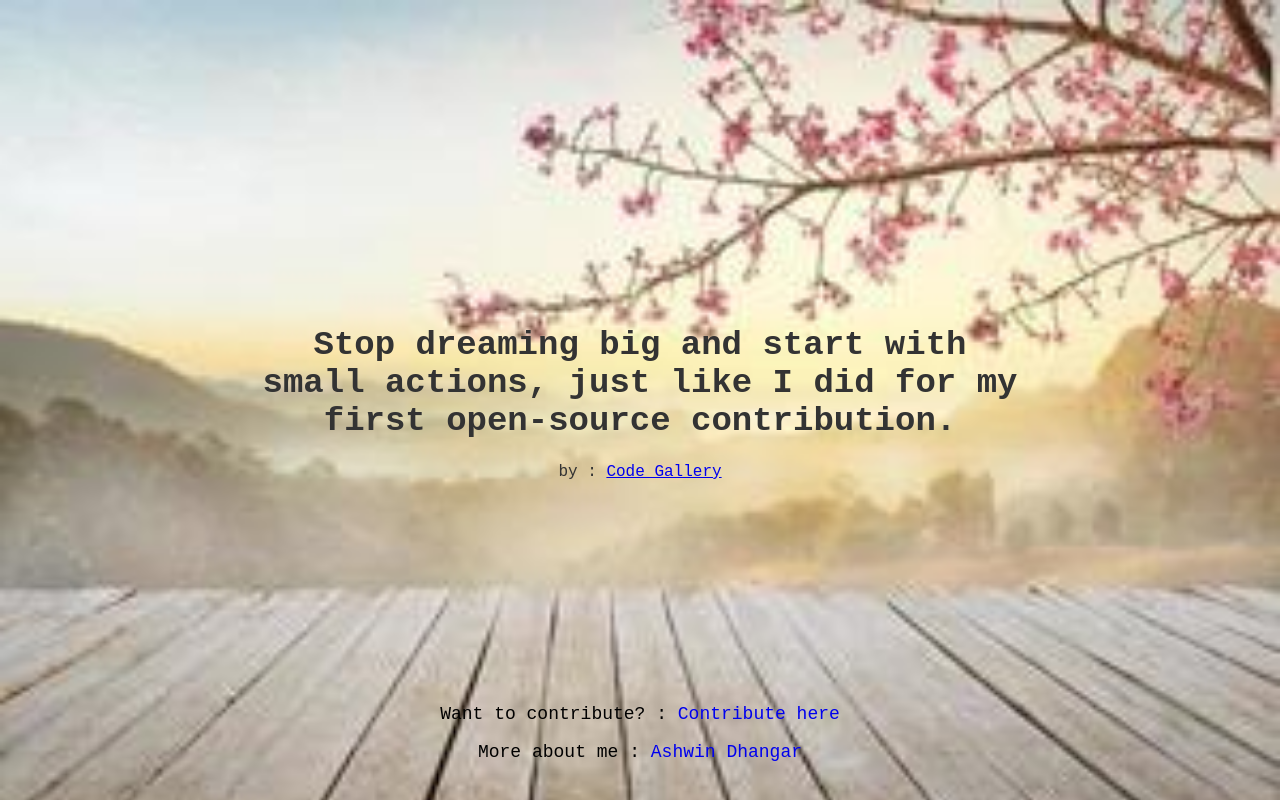
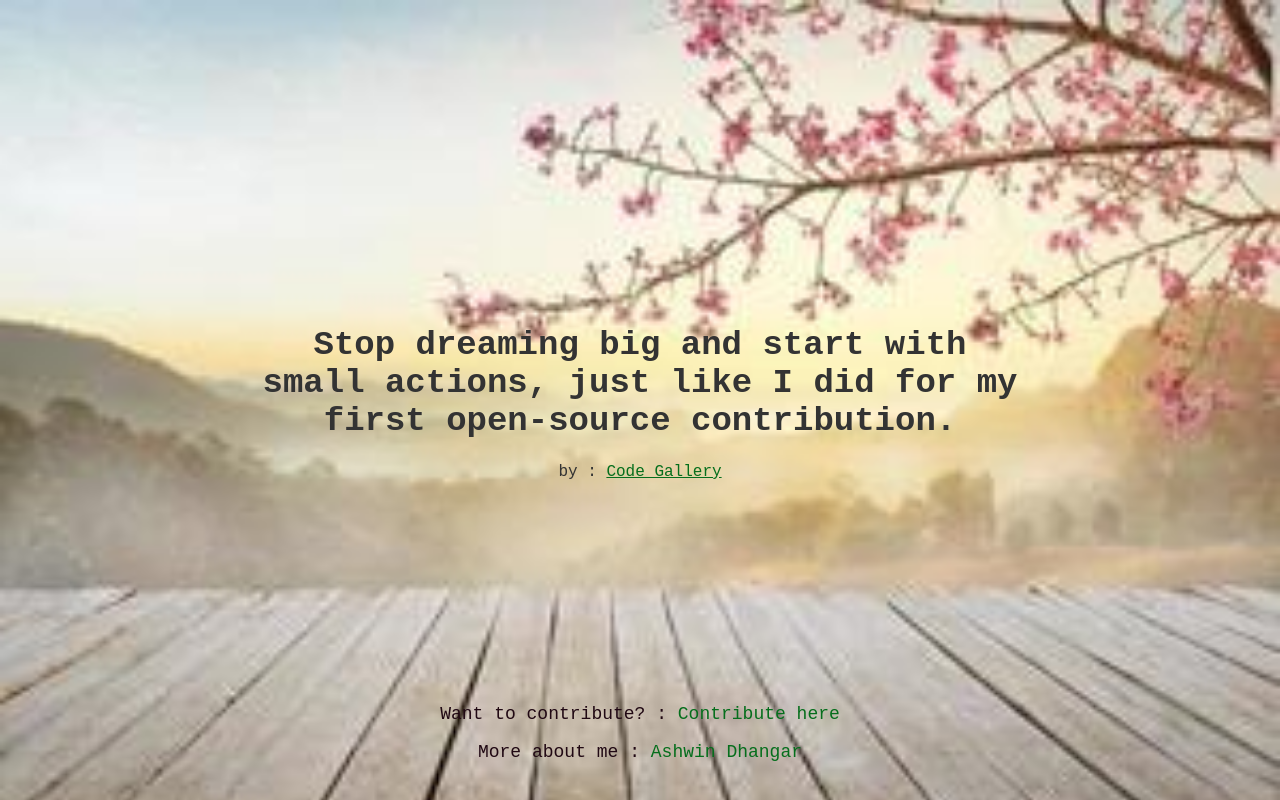
Before and after one commit to MrAshwin2142/OpenQuotes, a plain HTML site: page index.html in a window 1280 px wide. Drawn offline with Linux system fonts and the light colour scheme.

Commit message:
Fix color

```diff
--- a/index.html
+++ b/index.html
@@ -15,15 +15,14 @@
     </div>
 
     <div class="contribute-section">
-      <p>
-        Want to contribute? :
-        <a href="https://github.com/MrAshwin2142/Quotes-Wheel" target="_blank"
+      <p style="color:rgb(32, 8, 19);"> Want to contribute? :
+        <a href="https://github.com/MrAshwin2142/Quotes-Wheel" target="_blank" style="color:rgb(5, 110, 28);"
           >Contribute here</a
         >
       </p>
-      <p>
+      <p style="color:rgb(32, 8, 19);">
         More about me :
-        <a href="https://ashwin-portfolioo.netlify.app/#" target="_blank"
+        <a href="https://ashwin-portfolioo.netlify.app/#" target="_blank" style="color:rgb(5, 110, 28);"
           >Ashwin Dhangar</a
         >
       </p>
--- a/main.js
+++ b/main.js
@@ -6,9 +6,9 @@ let currentQuoteIndex = 0;
 function displayQuote() {
   const currentQuote = quotes[currentQuoteIndex];
   quoteElement.textContent = currentQuote.quote;
-  authorElement.innerHTML = `by : <a href="${currentQuote.profilLink}" target="_blank">${currentQuote.name}</a>`;
+  authorElement.innerHTML = `by : <a href="${currentQuote.profilLink}" target="_blank" style="color:rgb(5, 110, 28);">${currentQuote.name}</a>`;
   // currentQuoteIndex = Math.floor(Math.random() * quotes.length)
-  currentQuoteIndex = (currentQuoteIndex + 1) % quotes.length ;
+  currentQuoteIndex = (currentQuoteIndex + 1) % quotes.length;
 }
 
 // Initial display
```
